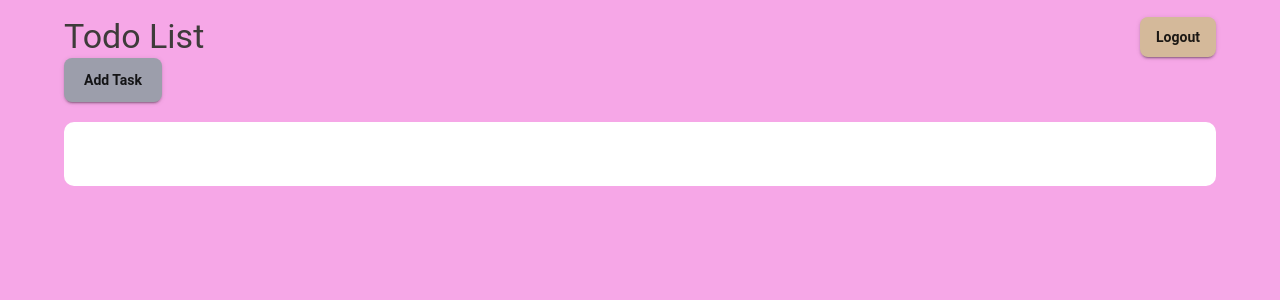
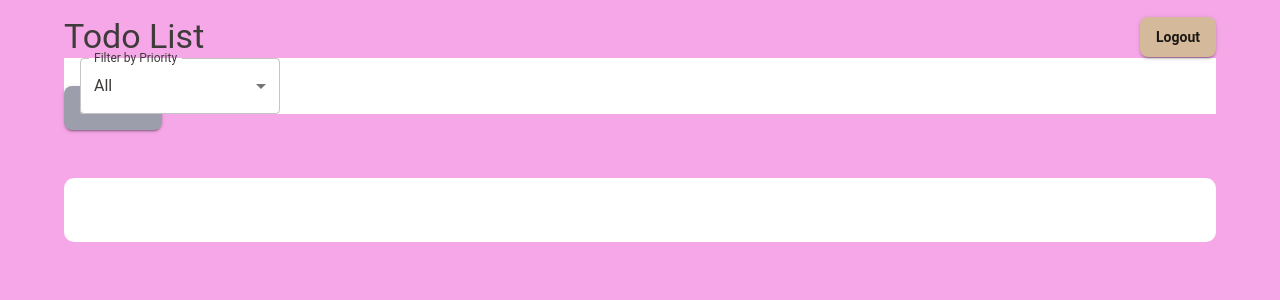
Before and after one commit to Zenith1997/todo, a React (Create React App) app: page / in a window 1280 px wide. Shown: the top 300 px of the page. Built offline with nearby package versions, Linux system fonts and the light colour scheme; sample sign-in values are in the browser's storage.

Commit message:
Filter by priority added

```diff
--- a/src/components/TodoList.js
+++ b/src/components/TodoList.js
@@ -1,7 +1,7 @@
 import React, { useState, useEffect } from 'react';
 import {
-    Container, Typography, List, ListItem, ListItemText,
-    ListItemSecondaryAction, IconButton,ListItemIcon, Button, Box
+    Container, Typography,MenuItem,FormControl,Select, List, ListItem, ListItemText,
+    ListItemSecondaryAction, IconButton, ListItemIcon, Button, Box, InputLabel
 } from '@mui/material';
 import { Delete, Edit, CheckBox, CheckBoxOutlineBlank } from '@mui/icons-material';
 import { useAuth } from '../contexts/AuthContext';
@@ -9,9 +9,11 @@ import AddTodoModal from './AddToDoModal';
 import EditTodoModal from './EditTodoModal'; // Import the new EditTodoModal
 import { useTheme } from '@mui/material/styles';
 
+
 const TodoList = () => {
     const [todos, setTodos] = useState([]);
     const [newTodo, setNewTodo] = useState({ title: '', description: '', priority: 'Medium', date: new Date() });
+    const [filterPriority, setFilterPriority] = useState('All'); // State for filtering by priority
     const [editingTodo, setEditingTodo] = useState(null);
     const [openAddModal, setOpenAddModal] = useState(false);
     const [openEditModal, setOpenEditModal] = useState(false); // State for Edit Modal
@@ -61,6 +63,9 @@ const TodoList = () => {
     const handleOpenAddModal = () => setOpenAddModal(true);
     const handleCloseAddModal = () => setOpenAddModal(false);
     const handleCloseEditModal = () => setOpenEditModal(false);
+    const filteredTodos = filterPriority === 'All'
+        ? todos
+        : todos.filter(todo => todo.priority === filterPriority);
 
     return (
         <Container>
@@ -114,8 +119,28 @@ const TodoList = () => {
                     >
                         Add Task
                     </Button>
+
                 </Box>
-
+                <Box sx={{ marginLeft: 2 }}>
+                    <FormControl>
+                        <InputLabel id="filter-label">Filter by Priority</InputLabel>
+                        <Select
+                            labelId="filter-label"
+                            value={filterPriority}
+                            onChange={(e) => setFilterPriority(e.target.value)}
+                            label="Filter by Priority"
+                            sx={{
+                                width: 200,
+                                backgroundColor: theme.palette.background.paper,
+                            }}
+                        >
+                            <MenuItem value="All">All</MenuItem>
+                            <MenuItem value="High">High</MenuItem>
+                            <MenuItem value="Medium">Medium</MenuItem>
+                            <MenuItem value="Low">Low</MenuItem>
+                        </Select>
+                    </FormControl>
+                </Box>
             </Box>
 
             {/* Scrollable Todo List */}
@@ -133,7 +158,7 @@ const TodoList = () => {
             >
                 <List    sx={{   padding:4}} >
 
-                    {todos.map((todo) => (
+                    {filteredTodos.map((todo) => (
                         <ListItem
 
                             key={todo.id}
@@ -148,7 +173,13 @@ const TodoList = () => {
                                     borderBottom: 'none'
                                 },
                                 borderRadius: '10px',
-                                bgcolor: todo.completed ? theme.palette.action.disabledBackground : theme.palette.primary.main,
+                                bgcolor: todo.completed
+                                    ? theme.palette.text.secondary // Use a consistent color for completed tasks
+                                    : todo.priority === 'High'
+                                        ? theme.palette.error.main // Red for high-priority tasks
+                                        : todo.priority === 'Medium'
+                                            ? theme.palette.warning.main // Orange for medium-priority tasks
+                                            : theme.palette.success.main, // Green for low-priority tasks
                                 transition: 'background-color 0.3s ease',
                                 '&:hover': {
                                     bgcolor: theme.palette.action.hover,
@@ -165,7 +196,7 @@ const TodoList = () => {
                                     flexDirection: 'column',      // Stacks vertically first
                                 }}
                                 primary={
-                                    <Box sx={{ display: 'flex', justifyContent: 'space-between', alignItems: 'center' }}>
+                                    <Box sx={{ display: 'flex', justifyContent: 'space-between', alignItems: 'center',marginRight:4 }}>
                                         <Typography variant="body1" sx={{ color: theme.palette.text.primary }}>
                                            {todo.title} {/* Title on the left */}
                                         </Typography>
@@ -175,7 +206,7 @@ const TodoList = () => {
                                     </Box>
                                 }
                                 secondary={
-                                    <Box sx={{ display: 'flex', justifyContent: 'space-between', alignItems: 'center', mt: 1 }}>
+                                    <Box sx={{ display: 'flex', justifyContent: 'space-between', alignItems: 'center', mt: 1,marginRight:4 }}>
                                         <Typography variant="body2" sx={{ color: theme.palette.text.secondary }}>
                                             {todo.description} {/* Description on the left */}
                                         </Typography>
```
